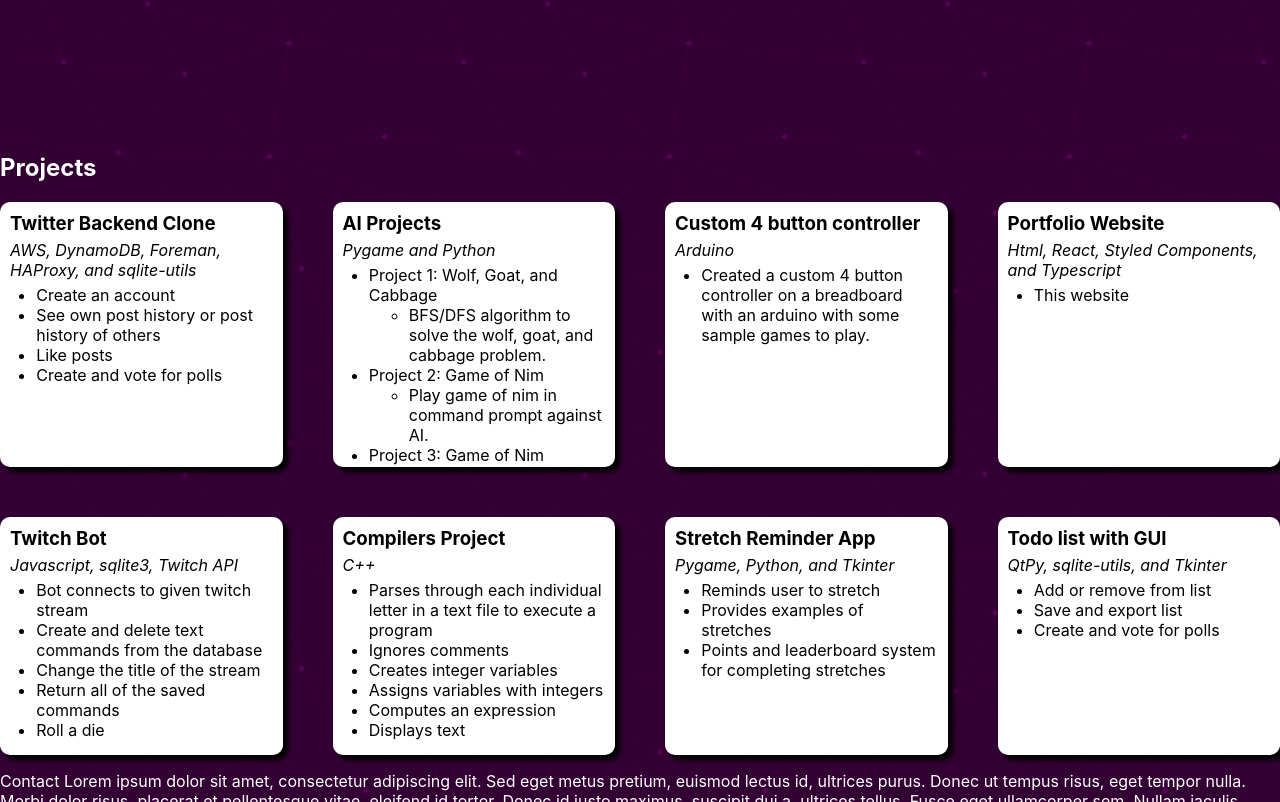
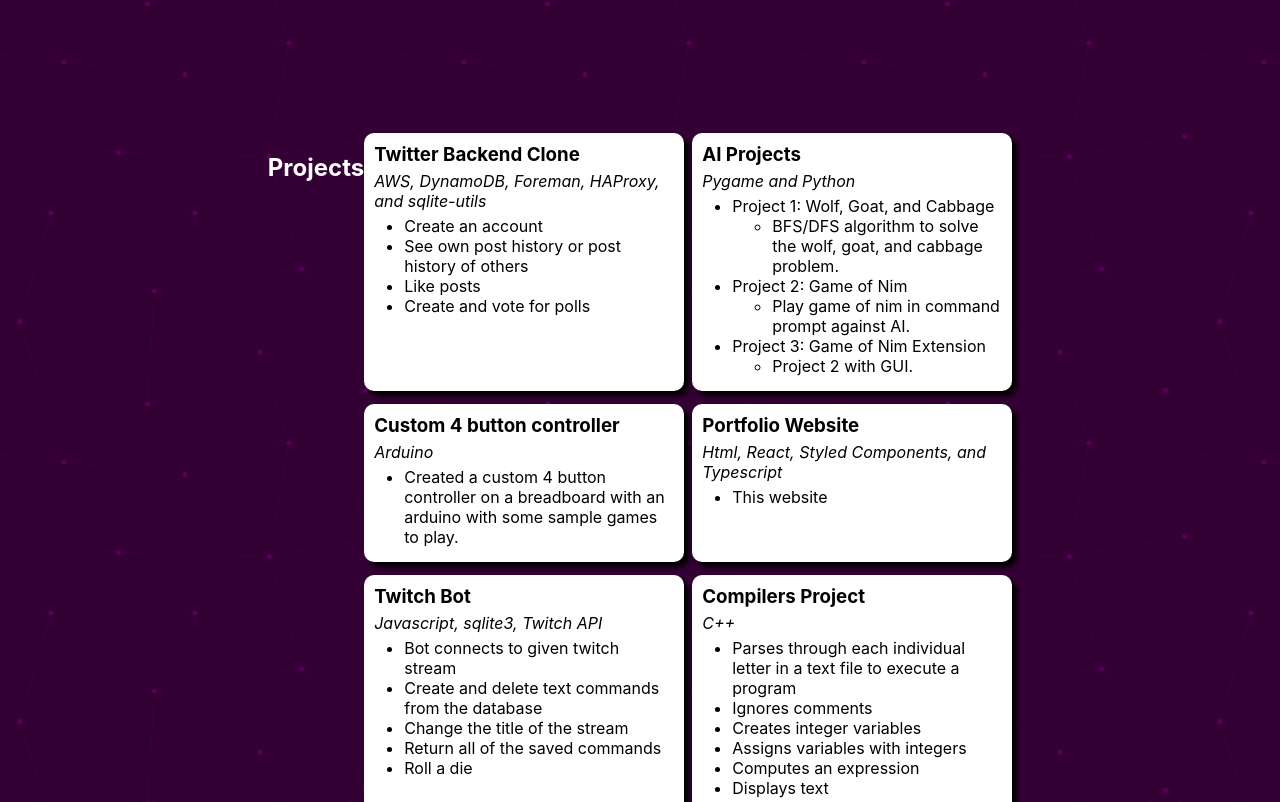
Before and after one commit to austin-sohn/austinsohn, a React (Create React App) app: page / in a window 1280 px wide. Shown: the part 778-1580 px from the top of the page. Built offline with nearby package versions, Linux system fonts and the light colour scheme.

Commit message:
added different grid formats for smaller screen size

```diff
--- a/src/styles/project.style.ts
+++ b/src/styles/project.style.ts
@@ -2,14 +2,24 @@
 
 const ProjectStyle = styled.div`
   margin-top: 55.5px;
-
   display: flex;
-  flex-direction: column;
+  flex-direction: row;
   justify-content: center;
 `;
 const CardContainer = styled.div`
   display: grid;
-  grid-template-columns: auto auto auto auto;
+  grid-template-columns: repeat(4, 1fr);
+
+  @media screen and (max-width: 1435px) {
+    grid-column-gap: 1vh;
+    grid-row-gap: 1vw;
+  }
+  @media screen and (max-width: 1313px) {
+    grid-template-columns: repeat(2, 1fr);
+  }
+  @media screen and (max-width: 660px) {
+    grid-template-columns: repeat(1, 1fr);
+  }
   grid-column-gap: 50px;
   grid-row-gap: 50px;
 `;
```
